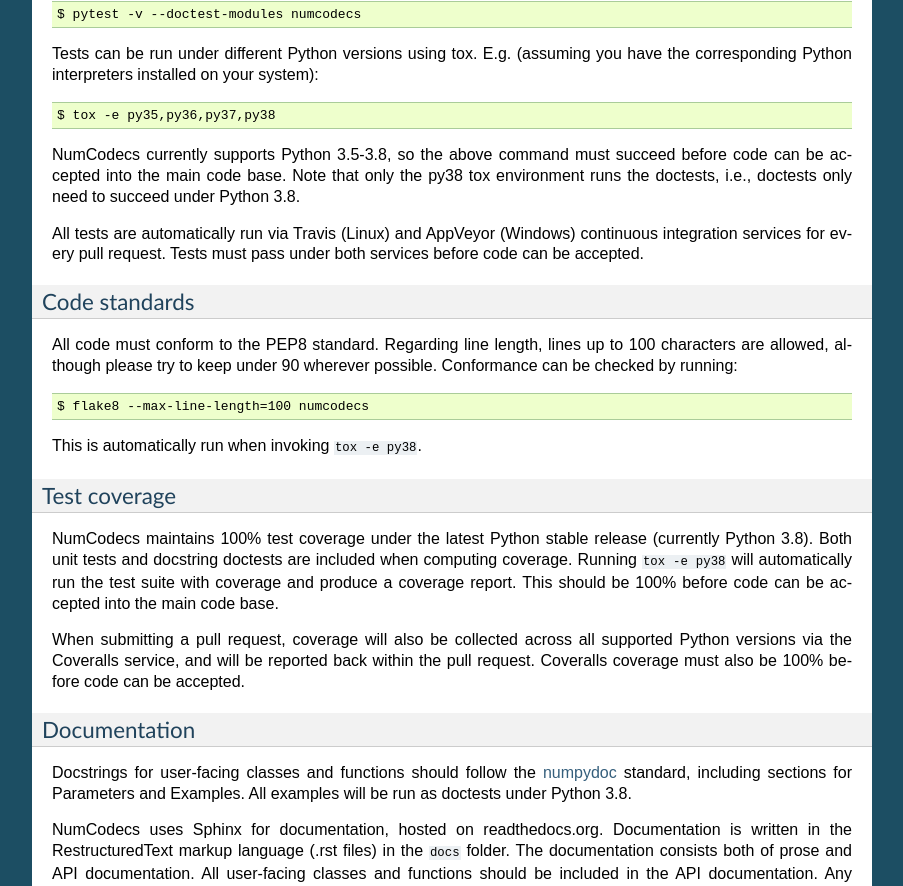
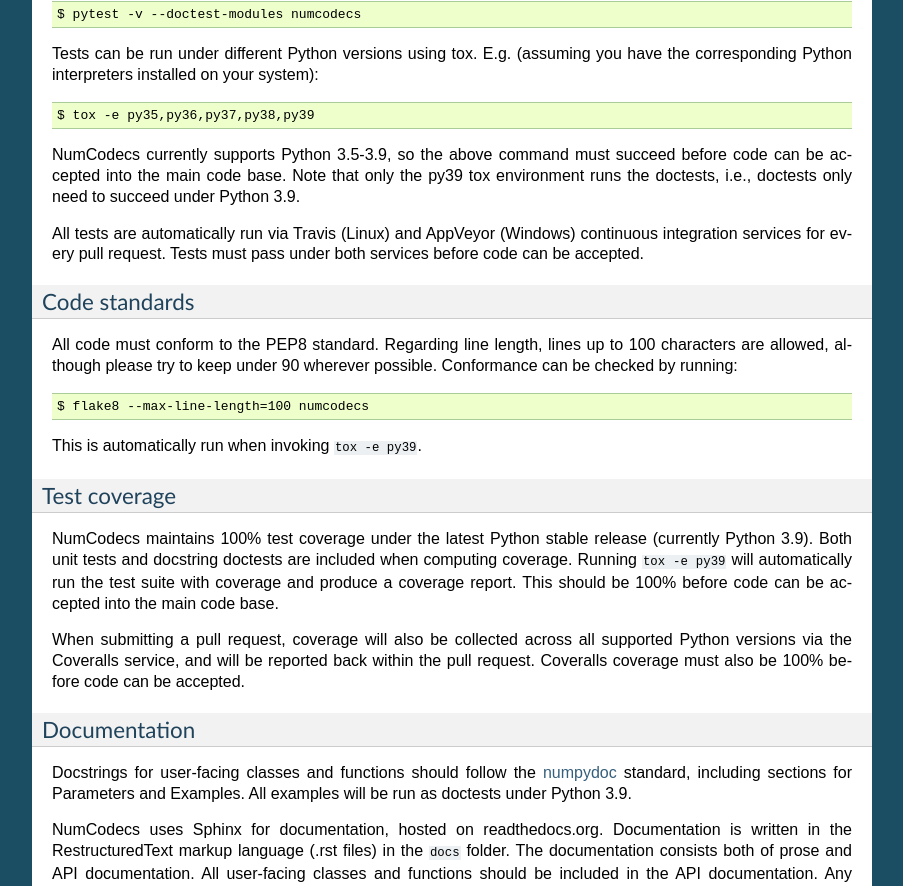
Before and after one commit to zarr-developers/numcodecs, a Sphinx documentation site: the page built from docs/contributing.rst, in a window 1280 px wide and 1400 px high, scrolled down 2348 px. Shown: the part 152-1038 px from the top of the window, without its empty margins (198-1101 px from the left). Built offline with Sphinx 7.4.7, drawn with Linux system fonts in a browser that asks for light colours; pages that are not in the unit, such as notebooks, are missing from menus; the version number could not be read and is left out; some of the changed text lies outside the part shown.

Commit message:
Update doc references to py39

```diff
--- a/docs/contributing.rst
+++ b/docs/contributing.rst
@@ -90,7 +90,7 @@ you have cloned the NumCodecs source code and your current working directory is
 the repository, you can do something like the following::
 
     $ mkdir -p ~/pyenv/numcodecs-dev
-    $ virtualenv --no-site-packages --python=/usr/bin/python3.8 ~/pyenv/numcodecs-dev
+    $ virtualenv --no-site-packages --python=/usr/bin/python3.9 ~/pyenv/numcodecs-dev
     $ source ~/pyenv/numcodecs-dev/bin/activate
     $ pip install -r requirements_dev.txt
     $ python setup.py build_ext --inplace
@@ -145,11 +145,11 @@ To also run the doctests within docstrings, run::
 Tests can be run under different Python versions using tox. E.g. (assuming you have the
 corresponding Python interpreters installed on your system)::
 
-    $ tox -e py35,py36,py37,py38
+    $ tox -e py35,py36,py37,py38,py39
 
-NumCodecs currently supports Python 3.5-3.8, so the above command must
-succeed before code can be accepted into the main code base. Note that only the py38
-tox environment runs the doctests, i.e., doctests only need to succeed under Python 3.8.
+NumCodecs currently supports Python 3.5-3.9, so the above command must
+succeed before code can be accepted into the main code base. Note that only the py39
+tox environment runs the doctests, i.e., doctests only need to succeed under Python 3.9.
 
 All tests are automatically run via Travis (Linux) and AppVeyor (Windows) continuous
 integration services for every pull request. Tests must pass under both services before
@@ -164,14 +164,14 @@ Conformance can be checked by running::
 
     $ flake8 --max-line-length=100 numcodecs
 
-This is automatically run when invoking ``tox -e py38``.
+This is automatically run when invoking ``tox -e py39``.
 
 Test coverage
 ~~~~~~~~~~~~~
 
 NumCodecs maintains 100% test coverage under the latest Python stable release (currently
-Python 3.8). Both unit tests and docstring doctests are included when computing
-coverage. Running ``tox -e py38`` will automatically run the test suite with coverage
+Python 3.9). Both unit tests and docstring doctests are included when computing
+coverage. Running ``tox -e py39`` will automatically run the test suite with coverage
 and produce a coverage report. This should be 100% before code can be accepted into the
 main code base.
 
@@ -185,7 +185,7 @@ Documentation
 Docstrings for user-facing classes and functions should follow the `numpydoc
 <https://github.com/numpy/numpy/blob/master/doc/HOWTO_DOCUMENT.rst.txt>`_ standard,
 including sections for Parameters and Examples. All examples will be run as doctests
-under Python 3.8.
+under Python 3.9.
 
 NumCodecs uses Sphinx for documentation, hosted on readthedocs.org. Documentation is
 written in the RestructuredText markup language (.rst files) in the ``docs`` folder.
```
Also changed, not shown: .github/PULL_REQUEST_TEMPLATE.md.
